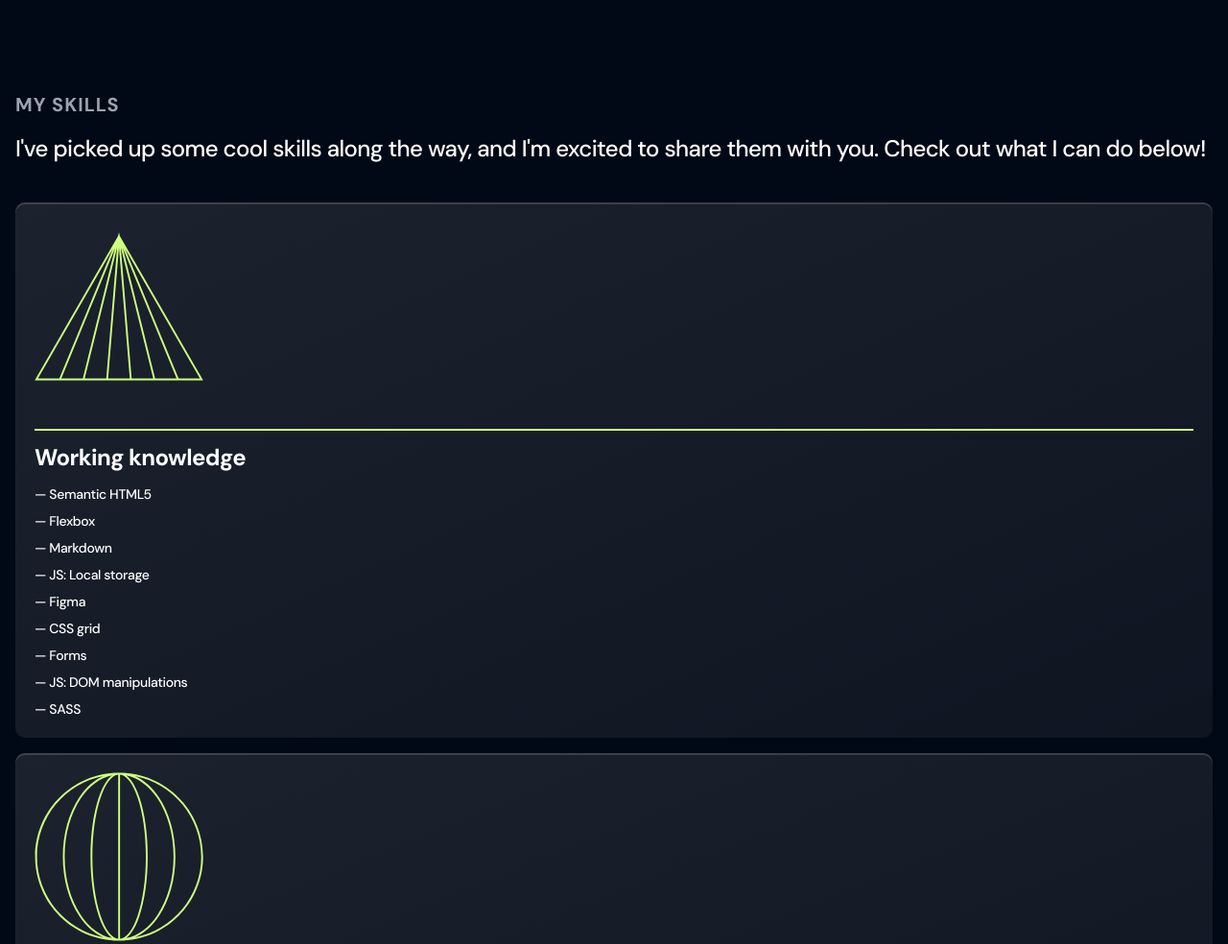
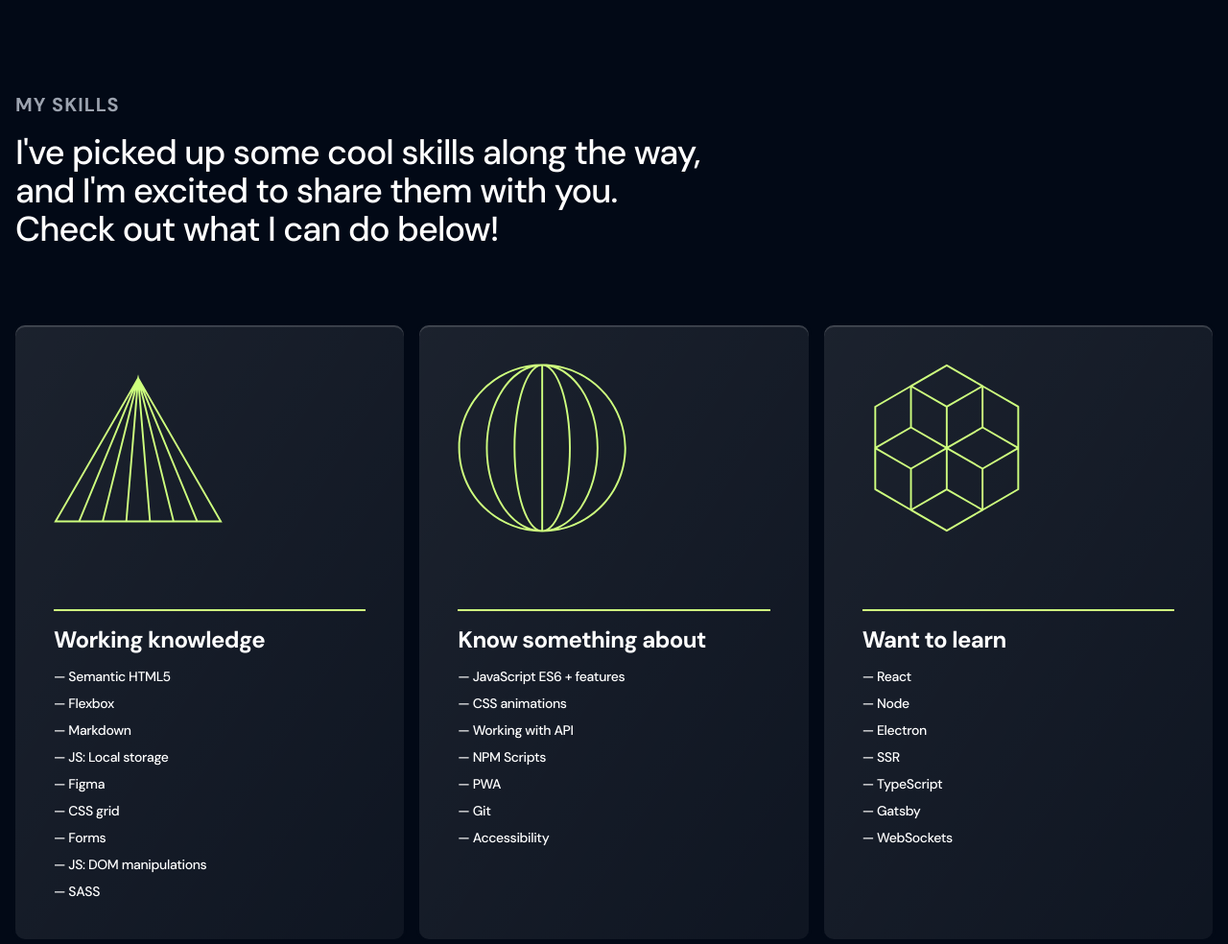
Before and after one commit to szramkalukasz/portfolio, a website built with Parcel: page src/index.html in a window 1280 px wide. Shown: the part 740-1724 px from the top of the page at 96% size. Built offline with nearby package versions, Linux system fonts and the light colour scheme; files whose address does not match are found by name.

Commit message:
Add styles for sklils section on desktop

```diff
--- a/src/index.html
+++ b/src/index.html
@@ -55,7 +55,7 @@
         />
         <div class="max-w-3xl">
           <h1
-            class="text-2xl md:text-3xl lg:text-5xl md:leading-snug font-bold mb-4"
+            class="text-2xl md:text-3xl lg:text-5xl md:leading-snug lg:leading-snug font-bold mb-4"
           >
             My name is Łukasz and I'm an aspiring
             <span class="text-accent">Frontend developer</span>.
@@ -86,17 +86,24 @@
         <h2 class="text-gray-400 text-xl tracking-wider font-bold mb-4">
           MY SKILLS
         </h2>
-        <p class="text-2xl font-medium tracking-tight mb-10">
+        <p
+          class="text-2xl md:text-4xl md:max-w-3xl font-medium tracking-tight mb-10 md:mb-20"
+        >
           I've picked up some cool skills along the way, and I'm excited to
-          share them with you. Check out what I can do below!
+          share them with you.<br />
+          Check out what I can do below!
         </p>
-        <div class="grid gap-4">
+        <div class="grid gap-4 md:grid-cols-3">
           <article
-            class="p-5 rounded-wtf bg-gradient-to-br from-white/10 to-white/5 shadow-innerlight ring ring-bg"
+            class="p-5 md:p-10 rounded-wtf bg-gradient-to-br from-white/10 to-white/5 shadow-innerlight ring ring-bg"
           >
-            <img src="images/triangle.svg" alt="" class="w-44 h-44 mb-10" />
+            <img
+              src="images/triangle.svg"
+              alt=""
+              class="w-44 h-44 mb-10 md:mb-20"
+            />
             <h3
-              class="pt-3 border-accent border-t-2 text-2xl font-bold tracking-tight mb-3"
+              class="pt-3 md:pt-3.5 border-accent border-t-2 text-2xl font-bold tracking-tight mb-3"
             >
               Working knowledge
             </h3>
@@ -113,11 +120,15 @@
             </ul>
           </article>
           <article
-            class="p-5 rounded-wtf bg-gradient-to-br from-white/10 to-white/5 shadow-innerlight ring ring-bg"
+            class="p-5 md:p-10 rounded-wtf bg-gradient-to-br from-white/10 to-white/5 shadow-innerlight ring ring-bg"
           >
-            <img src="images/circles.svg" alt="" class="w-44 h-44 mb-10" />
+            <img
+              src="images/circles.svg"
+              alt=""
+              class="w-44 h-44 mb-10 md:mb-20"
+            />
             <h3
-              class="pt-3 border-accent border-t-2 text-2xl font-bold tracking-tight mb-3"
+              class="pt-3 md:pt-3.5 border-accent border-t-2 text-2xl font-bold tracking-tight mb-3"
             >
               Know something about
             </h3>
@@ -132,11 +143,15 @@
             </ul>
           </article>
           <article
-            class="p-5 rounded-wtf bg-gradient-to-br from-white/10 to-white/5 shadow-innerlight ring ring-bg"
+            class="p-5 md:p-10 rounded-wtf bg-gradient-to-br from-white/10 to-white/5 shadow-innerlight ring ring-bg"
           >
-            <img src="images/flower.svg" alt="" class="w-44 h-44 mb-10" />
+            <img
+              src="images/flower.svg"
+              alt=""
+              class="w-44 h-44 mb-10 md:mb-20"
+            />
             <h3
-              class="pt-3 border-accent border-t-2 text-2xl font-bold tracking-tight mb-3"
+              class="pt-3 md:pt-3.5 border-accent border-t-2 text-2xl font-bold tracking-tight mb-3"
             >
               Want to learn
             </h3>
```
